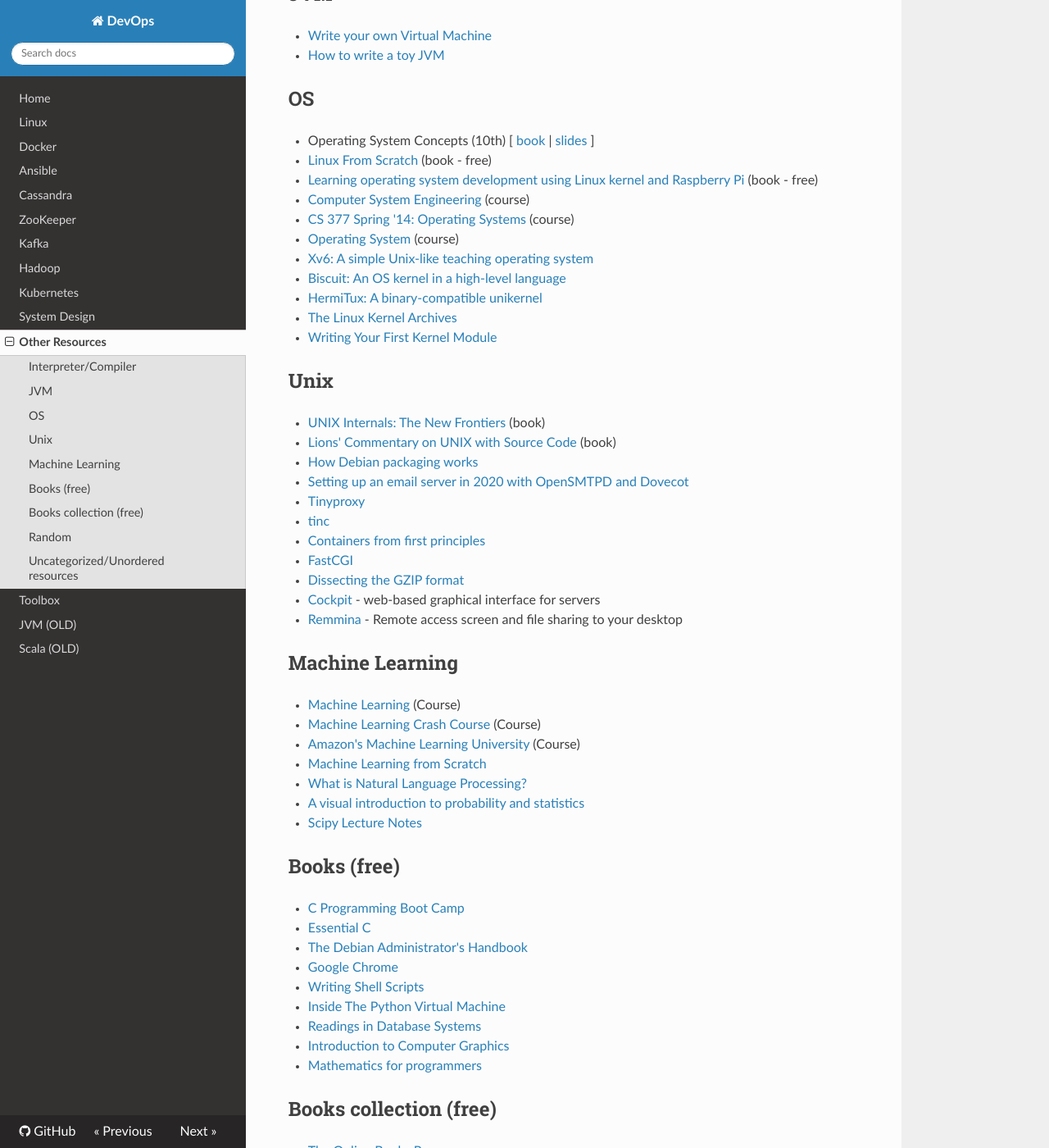
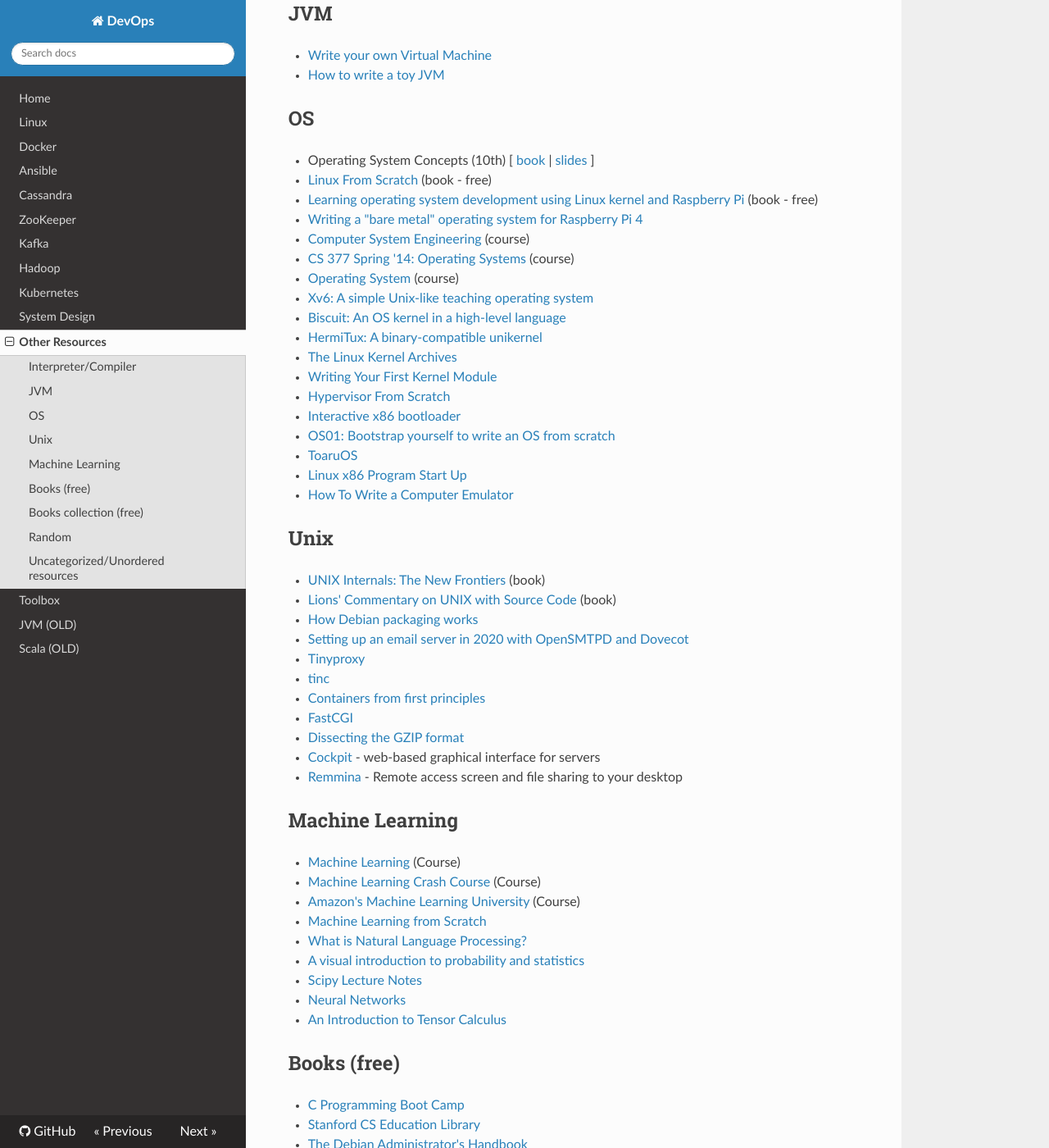
Before and after one commit to niqdev/devops, an MkDocs documentation site: the page built from docs/other-resources.md, in a window 1280 px wide and 1400 px high, scrolled down 744 px. Shown: the whole window at 82% size. Built offline with MkDocs 1.6.1, drawn with Linux system fonts in a browser that asks for light colours; nearby versions of some CDN libraries; some of the changed text lies outside the part shown.

Commit message:
update doc

```diff
--- a/docs/other-resources.md
+++ b/docs/other-resources.md
@@ -22,6 +22,7 @@
 * [I wrote a linker everyone can understand!](https://briancallahan.net/blog/20210609.html)
 * [LispE: Lisp Elémentaire](https://github.com/naver/lispe/wiki)
 * [Designing a programming language](http://ducklang.org/designing-a-programming-language-i)
+* [How to learn compilers: LLVM edition](https://lowlevelbits.org/how-to-learn-compilers-llvm-edition)
 
 ## JVM
 
@@ -33,6 +34,7 @@
 * Operating System Concepts (10th) [ [book](https://www.os-book.com/OS10/index.html) | [slides](https://codex.cs.yale.edu/avi/courses/CS-423/slides/index.html) ]
 * [Linux From Scratch](https://www.linuxfromscratch.org) (book - free)
 * [Learning operating system development using Linux kernel and Raspberry Pi](https://s-matyukevich.github.io/raspberry-pi-os) (book - free)
+* [Writing a "bare metal" operating system for Raspberry Pi 4](https://github.com/isometimes/rpi4-osdev)
 * [Computer System Engineering](https://ocw.mit.edu/courses/electrical-engineering-and-computer-science/6-033-computer-system-engineering-spring-2018) (course)
 * [CS 377 Spring '14: Operating Systems](https://m.youtube.com/playlist?list=PLacuG5pysFbDQU8kKxbUh4K5c1iL5_k7k) (course)
 * [Operating System](https://m.youtube.com/playlist?list=PLBlnK6fEyqRiVhbXDGLXDk_OQAeuVcp2O) (course)
@@ -41,6 +43,12 @@
 * [HermiTux: A binary-compatible unikernel](https://ssrg-vt.github.io/hermitux)
 * [The Linux Kernel Archives](https://www.kernel.org/lore.html)
 * [Writing Your First Kernel Module](https://scottc130.medium.com/writing-your-first-kernel-module-98ae68edf0e)
+* [Hypervisor From Scratch](https://rayanfam.com/topics/hypervisor-from-scratch-part-1)
+* [Interactive x86 bootloader](https://blog.benjojo.co.uk/post/interactive-x86-bootloader-tutorial)
+* [OS01: Bootstrap yourself to write an OS from scratch](https://tuhdo.github.io/os01)
+* [ToaruOS](https://github.com/klange/toaruos)
+* [Linux x86 Program Start Up](http://dbp-consulting.com/tutorials/debugging/linuxProgramStartup.html)
+* [How To Write a Computer Emulator](https://fms.komkon.org/EMUL8/HOWTO.html)
 
 ## Unix
 
@@ -65,18 +73,20 @@
 * [What is Natural Language Processing?](https://blog.algorithmia.com/introduction-natural-language-processing-nlp)
 * [A visual introduction to probability and statistics](https://seeing-theory.brown.edu/index.html)
 * [Scipy Lecture Notes](http://scipy-lectures.org/index.html)
+* [Neural Networks](https://aegeorge42.github.io)
+* [An Introduction to Tensor Calculus](https://grinfeld.org/books/An-Introduction-To-Tensor-Calculus)
 
 ## Books (free)
 
 * [C Programming Boot Camp](https://gribblelab.org/CBootCamp/index.html)
-* [Essential C](http://cslibrary.stanford.edu/101/EssentialC.pdf)
+* [Stanford CS Education Library](http://cslibrary.stanford.edu)
 * [The Debian Administrator's Handbook](https://debian-handbook.info/get/now)
 * [Google Chrome](http://www.google.com/googlebooks/chrome/big_00.html)
 * [Writing Shell Scripts](http://linuxcommand.org/lc3_writing_shell_scripts.php)
 * [Inside The Python Virtual Machine](https://leanpub.com/insidethepythonvirtualmachine/read)
 * [Readings in Database Systems](http://www.redbook.io)
 * [Introduction to Computer Graphics](http://math.hws.edu/graphicsbook/index.html)
-* [Mathematics for programmers](https://yurichev.com/writings/Math-for-programmers.pdf)
+* [Web Browser Engineering](https://browser.engineering)
 
 ## Books collection (free)
 
```
Also changed, not shown: other parts of docs/other-resources.md (+0 -1 lines), dev.txt (+17 -0 lines), docs/kafka.md (+1 -0 lines), docs/system-design.md (+1 -0 lines), docs/toolbox.md (+1 -0 lines).
